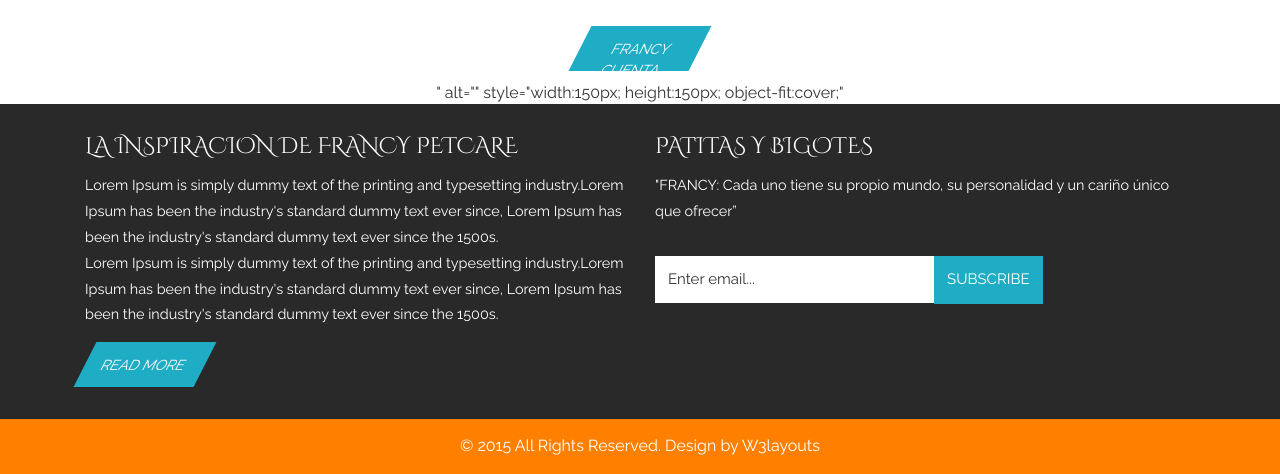
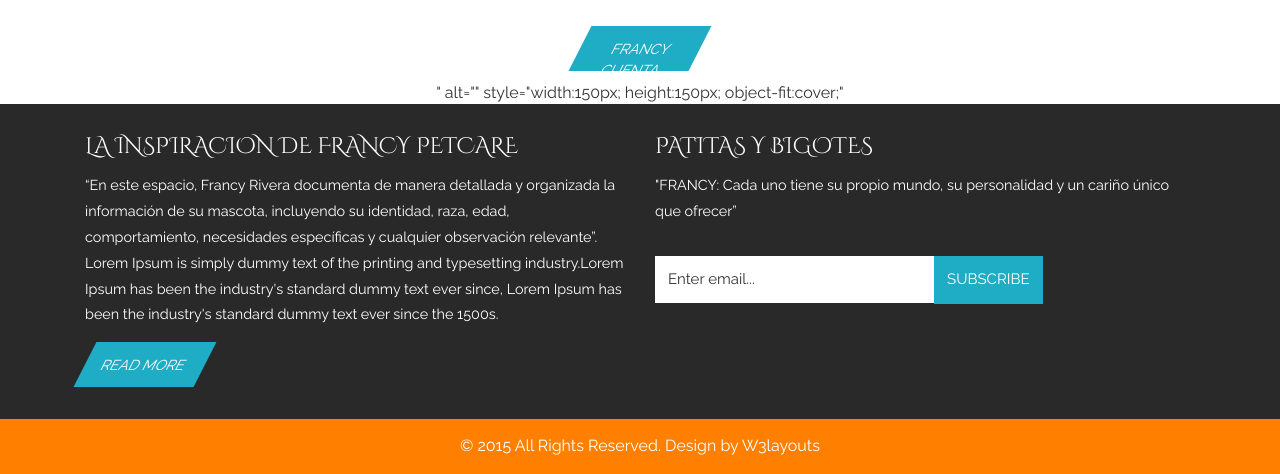
Before and after one commit to francyrivera43-sudo/MI-PRIMER-PROYECTO, a plain HTML site: page index.html in a window 1280 px wide. Shown: the part 8755-9229 px from the top of the page. Drawn offline with Linux system fonts and the light colour scheme.

Commit message:
En este espacio, Francy Rivera documenta de manera detallada y organizada la información de su mascota, incluyendo su identidad, raza, edad, comportamiento, necesidades específicas y cualquier observación relevante

```diff
--- a/index.html
+++ b/index.html
@@ -317,7 +317,7 @@ Sus miradas hablan, sus pasos cuentan, y su amor transforma cualquier día gris
 					<div class="footer-grids">
 						<div class="col-md-6 footer-text">
 							<h3>LA INSPIRACION DE FRANCY PETCARE</h3>
-							<p>Lorem Ipsum is simply dummy text of the printing and typesetting industry.Lorem Ipsum has been the industry's standard dummy text ever since, Lorem Ipsum has been the industry's standard dummy text ever since the 1500s.</p>
+							<p> “En este espacio, Francy Rivera documenta de manera detallada y organizada la información de su mascota, incluyendo su identidad, raza, edad, comportamiento, necesidades específicas y cualquier observación relevante”.</p>
 							<p>Lorem Ipsum is simply dummy text of the printing and typesetting industry.Lorem Ipsum has been the industry's standard dummy text ever since, Lorem Ipsum has been the industry's standard dummy text ever since the 1500s.</p>
 							<a class="read" href="single.html">Read More</a>
 						</div>
```
